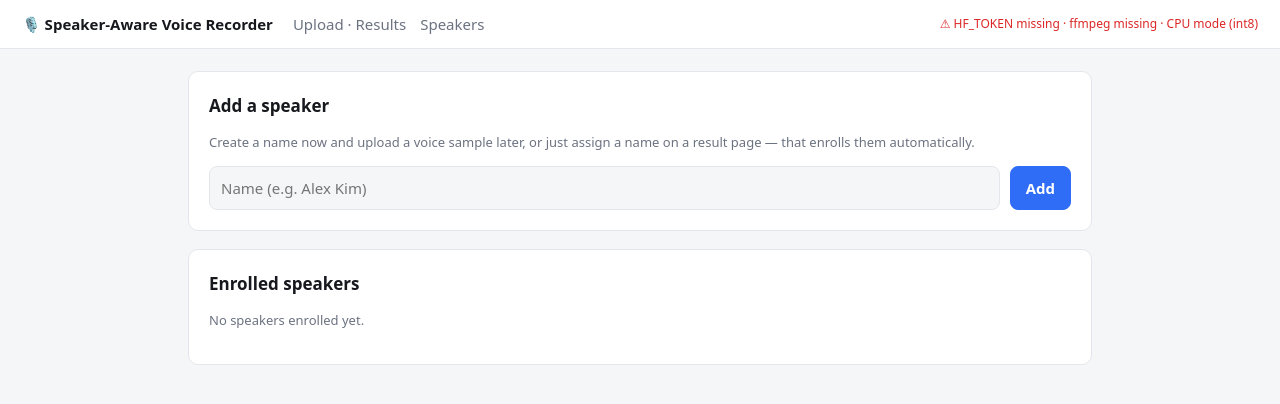
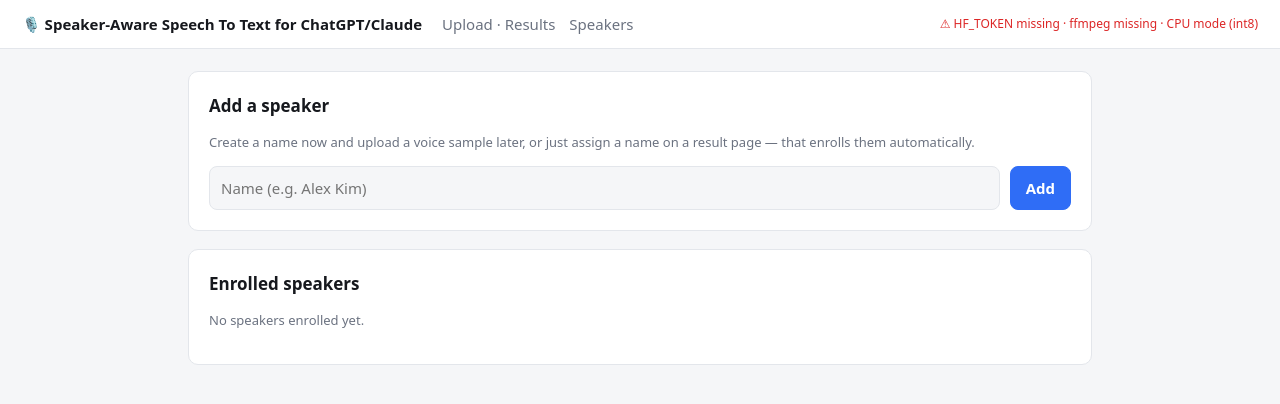
Before and after one commit to taylor224/StoryWriter, a FastAPI app: page /speakers in a window 1280 px wide. Shown: the top 404 px of the page. Run offline with FastAPI, Linux system fonts and the light colour scheme; data that the repository does not hold is empty.

Commit message:
docs: rename to "Speaker-Aware Speech To Text for ChatGPT/Claude", lead with the archive
The point of this project is building a searchable archive out of what you say
and hear. The README opened with "a local speech-to-text web service" and buried
that purpose 500 lines down, which had it backwards.

Now the first screen states the goal, shows a transcript, and immediately shows
the questions you can ask of it. Speaker separation is framed as what makes the
archive work rather than as the headline feature: a wall of undifferentiated
text cannot answer "what did Alex commit to?".

"Building the archive" follows as three steps - accumulate, name your speakers,
check before uploading. Naming speakers is promoted to its own step because it
decides whether the archive is worth anything; it used to be one sentence buried
mid-section.

The old "Record and search your life" section is gone, its content having moved
up. Both internal anchors still resolve.

The title also changes in the browser tab, the top bar, the FastAPI app title,
the run.bat window title and the install.bat banner.

Co-Authored-By: Claude Opus 5 (1M context) <noreply@anthropic.com>

```diff
--- a/app/main.py
+++ b/app/main.py
@@ -25,7 +25,7 @@ async def lifespan(_: FastAPI):
     yield
 
 
-app = FastAPI(title="Speaker-Aware Voice Recorder", lifespan=lifespan)
+app = FastAPI(title="Speaker-Aware Speech To Text for ChatGPT/Claude", lifespan=lifespan)
 app.mount("/static", StaticFiles(directory=BASE / "static"), name="static")
 templates = Jinja2Templates(directory=str(BASE / "templates"))
 
--- a/app/templates/base.html
+++ b/app/templates/base.html
@@ -3,12 +3,12 @@
 <head>
   <meta charset="utf-8">
   <meta name="viewport" content="width=device-width, initial-scale=1">
-  <title>{% block title %}Speaker-Aware Voice Recorder{% endblock %}</title>
+  <title>{% block title %}Speaker-Aware Speech To Text for ChatGPT/Claude{% endblock %}</title>
   <link rel="stylesheet" href="/static/app.css">
 </head>
 <body data-page="{% block page %}{% endblock %}"{% block bodyattrs %}{% endblock %}>
   <header class="topbar">
-    <a class="brand" href="/">🎙️ Speaker-Aware Voice Recorder</a>
+    <a class="brand" href="/">🎙️ Speaker-Aware Speech To Text for ChatGPT/Claude</a>
     <nav>
       <a href="/">Upload &middot; Results</a>
       <a href="/speakers">Speakers</a>
--- a/app/templates/result.html
+++ b/app/templates/result.html
@@ -1,7 +1,7 @@
 {% extends "base.html" %}
 {% block page %}result{% endblock %}
 {% block bodyattrs %} data-name="{{ name }}"{% endblock %}
-{% block title %}{{ name }} &middot; Speaker-Aware Voice Recorder{% endblock %}
+{% block title %}{{ name }} &middot; Speaker-Aware Speech To Text for ChatGPT/Claude{% endblock %}
 
 {% block content %}
 <section class="card">
--- a/app/templates/speakers.html
+++ b/app/templates/speakers.html
@@ -1,6 +1,6 @@
 {% extends "base.html" %}
 {% block page %}speakers{% endblock %}
-{% block title %}Speakers &middot; Speaker-Aware Voice Recorder{% endblock %}
+{% block title %}Speakers &middot; Speaker-Aware Speech To Text for ChatGPT/Claude{% endblock %}
 
 {% block content %}
 <section class="card">
```
Also changed, not shown: README.md, 2 other files.
